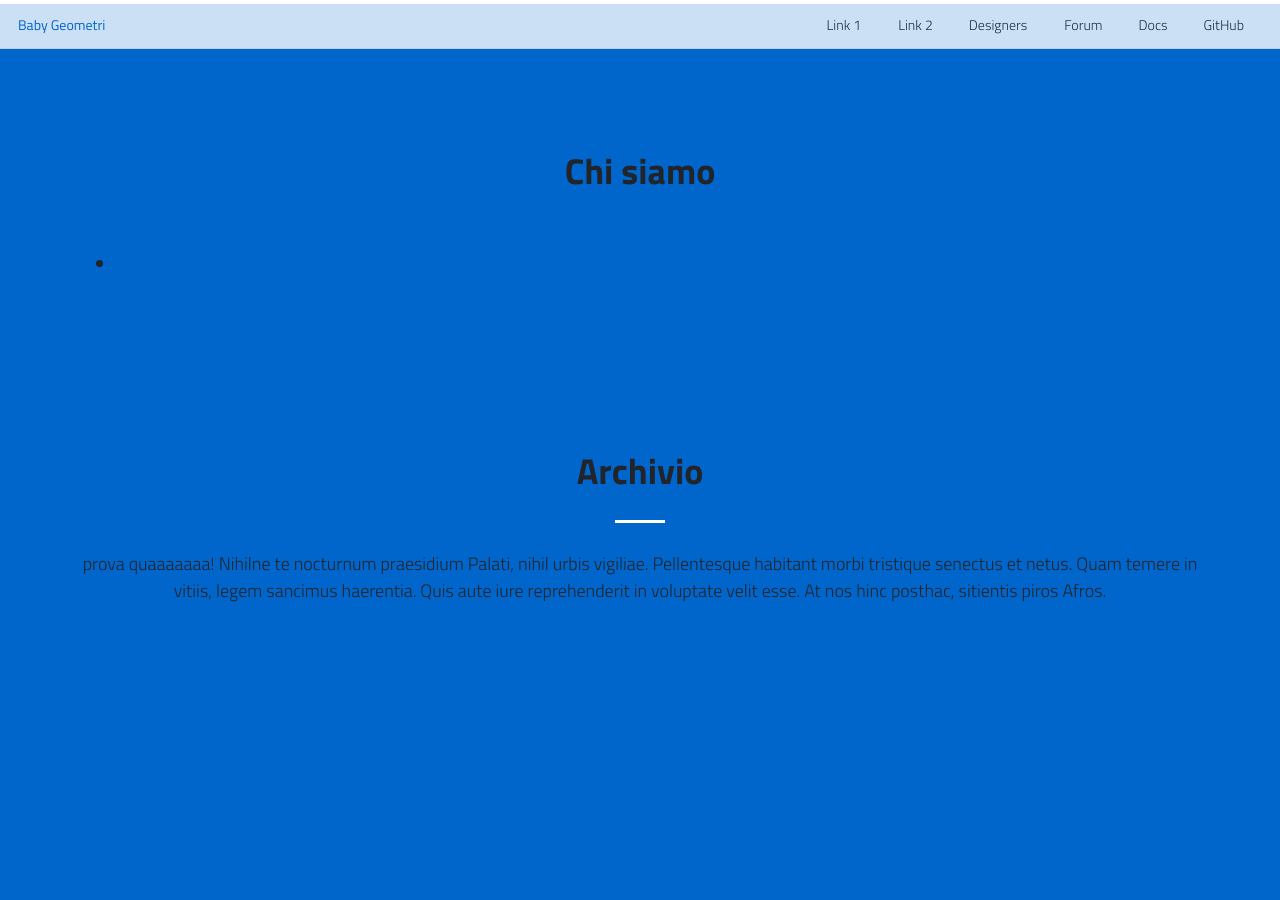
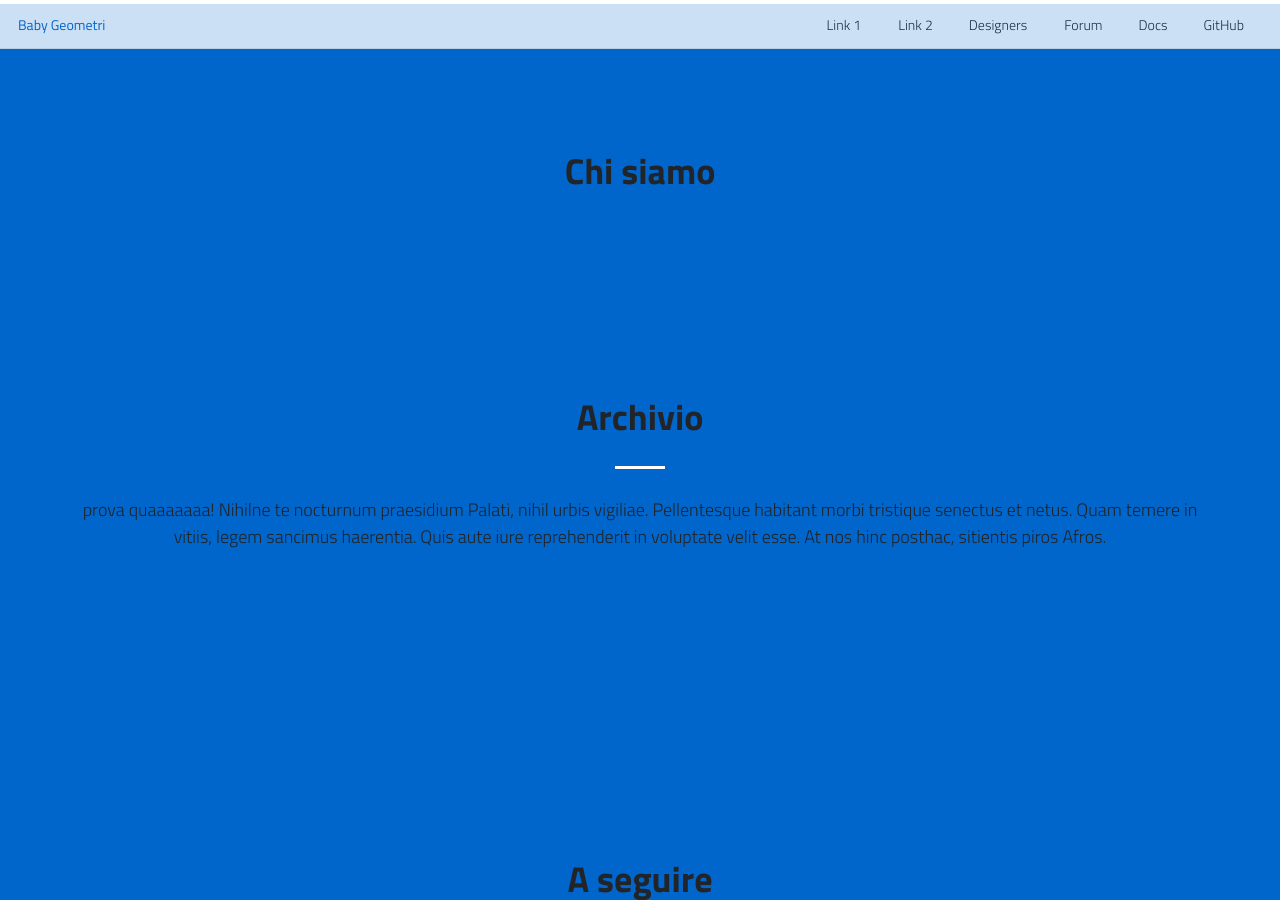
Before and after one commit to baby-geometri/baby-geometri.github.io, a Jekyll site: the page built from index.md, in a window 1280 px wide and 900 px high, scrolled down 1455 px. Built offline with Jekyll 4.4.1, drawn with Linux system fonts in a browser that asks for light colours; nearby versions of some CDN libraries.

Commit message:
Update default.html

```diff
--- a/_layouts/default.html
+++ b/_layouts/default.html
@@ -83,14 +83,16 @@
   </div>
 </section>
 
- <section class="bg-primary" id="chisiamo">
+ <section class="bg-primary"  text-white  id="chisiamo">
   <div class="container">
     <div class="row">
       <div class="col-lg-12 text-center">
         <h2 class="section-heading">{{ site.data.content.chisiamo.title }}</h2>
         <hr class="my-4">
-        <ul>
+       <ul>
+        {% for points in site.data.content.chisiamo.people %}
           <li class="mb-4">{{ points.point }}</p>
+        {% endfor %}
        </ul>
       </div>
     </div>
```
